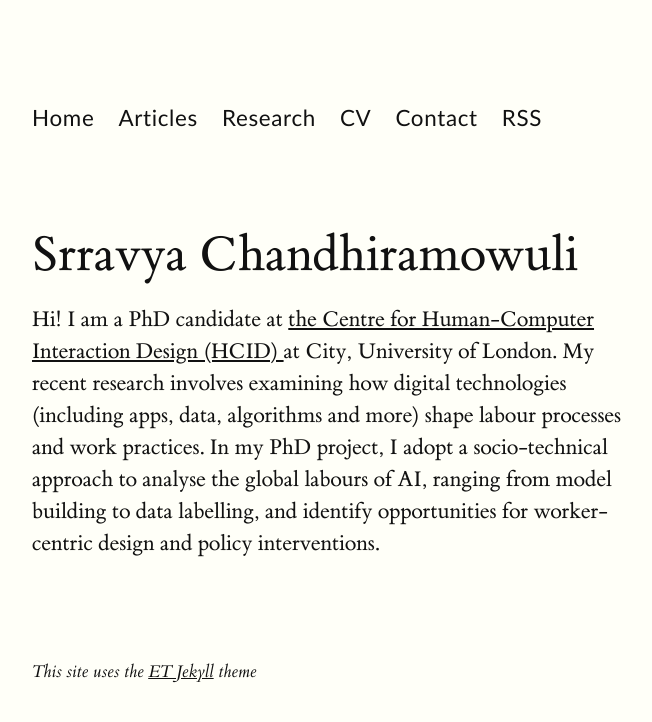
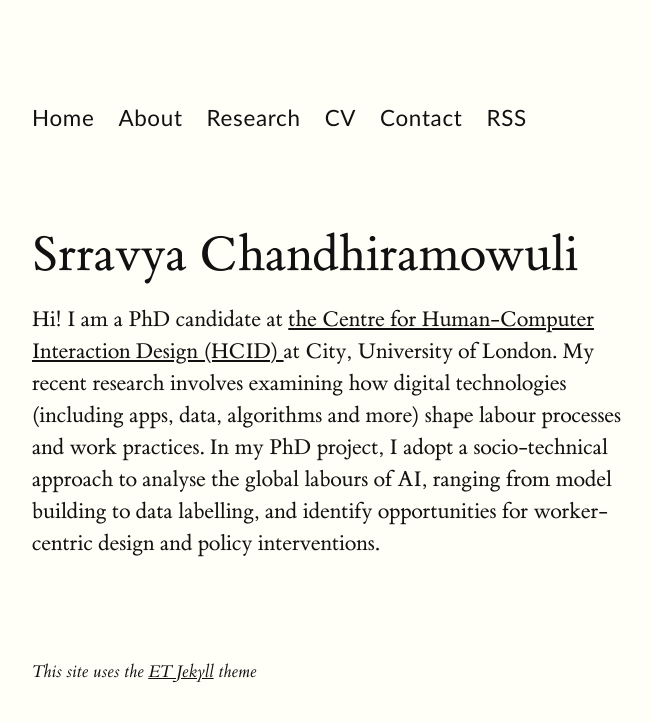
Before and after one commit to srravya/srravya.github.io, a Jekyll site: the page built from index.html, in a window 1280 px wide. Shown: the top 722 px of the page, without its empty margins (128-780 px from the left). Built offline with Jekyll 4.4.1, drawn with Linux system fonts in a browser that asks for light colours.

Commit message:
Update header.html

```diff
--- a/_includes/header.html
+++ b/_includes/header.html
@@ -4,7 +4,7 @@
     <p><label class="menu-icon" for="menu-btn">Menu</label></p>
     <ul class="site-nav">
         <li><a href="/">Home</a></li>
-        <li><a href="/articles">Articles</a></li>
+        <li><a href="/articles">About</a></li>
         <li><a href="/articles">Research</a></li>
         <li><a href="/articles">CV</a></li>
         <li><a href="/articles">Contact</a></li>
```
